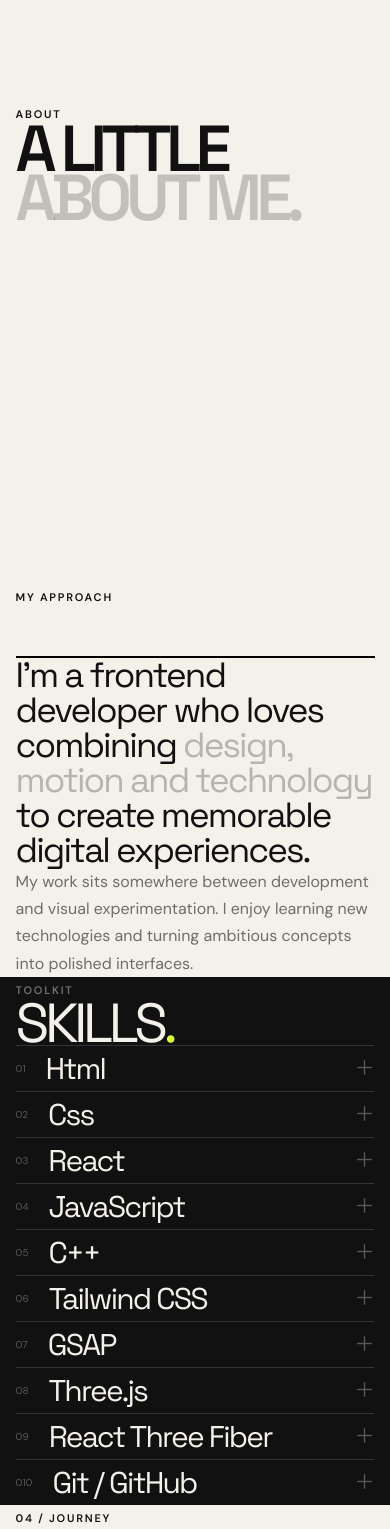
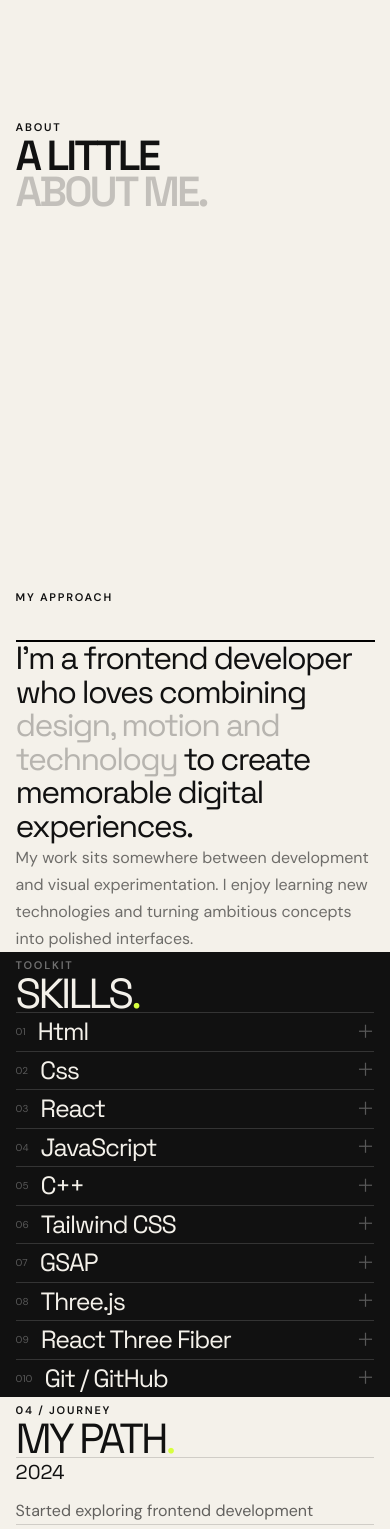
Before and after one commit to priyanka06152024/My-portfolio, a React (Vite) app: page /about in a window 390 px wide. Shown: the part 260-1789 px from the top of the page. Built offline with nearby package versions, Linux system fonts and the light colour scheme.

Commit message:
create reponsive design

```diff
--- a/src/sections/About/AboutHero.jsx
+++ b/src/sections/About/AboutHero.jsx
@@ -1,12 +1,13 @@
+
 function AboutHero() {
   return (
-    <section className="min-h-screen flex items-end pb-[12vh]">
+    <section className="min-h-screen flex items-end pb-[8vh] sm:pb-[10vh] lg:pb-[12vh]">
       <div className="container">
         <span className="section-label">
           About
         </span>
 
-        <h1 className="display-font text-[clamp(65px,13vw,200px)] font-semibold tracking-[-0.09em] leading-[0.75] mt-8">
+        <h1 className="display-font text-[clamp(42px,10vw,200px)] sm:text-[clamp(65px,13vw,200px)] font-semibold tracking-[-0.07em] sm:tracking-[-0.09em] leading-[0.85] sm:leading-[0.75] mt-6 sm:mt-8">
           A LITTLE
           <br />
           <span className="text-black/20">ABOUT ME.</span>
--- a/src/sections/About/AboutStory.jsx
+++ b/src/sections/About/AboutStory.jsx
@@ -1,3 +1,4 @@
+
 import { useLayoutEffect, useRef } from "react";
 import gsap from "gsap";
 import { ScrollTrigger } from "gsap/ScrollTrigger";
@@ -23,22 +24,24 @@ function AboutStory() {
   }, []);
 
   return (
-    <section ref={sectionRef} className="py-[12vh]">
-      <div className="container grid md:grid-cols-[0.4fr_1fr] gap-12">
+    <section ref={sectionRef} className="py-[8vh] sm:py-[12vh]">
+      <div className="container grid grid-cols-1 md:grid-cols-[0.4fr_1fr] gap-8 md:gap-12">
         <div>
           <span className="section-label">My approach</span>
         </div>
 
         <div>
-          <div className="story-line h-[2px] bg-black mb-10" />
+          <div className="story-line h-[2px] bg-black mb-6 sm:mb-10" />
 
-          <p className="display-font text-[clamp(35px,5vw,75px)] leading-[1] tracking-[-0.055em]">
+          <p className="display-font text-[clamp(32px,5vw,75px)] leading-[1.05] sm:leading-[1] tracking-[-0.055em]">
             I&apos;m a frontend developer who loves combining{" "}
-            <span className="text-black/25">design, motion and technology</span>{" "}
+            <span className="text-black/25">
+              design, motion and technology
+            </span>{" "}
             to create memorable digital experiences.
           </p>
 
-          <p className="max-w-[600px] mt-12 text-black/55 leading-[1.7]">
+          <p className="max-w-[600px] mt-7 sm:mt-12 text-black/55 leading-[1.7]">
             My work sits somewhere between development and visual
             experimentation. I enjoy learning new technologies and turning
             ambitious concepts into polished interfaces.
--- a/src/sections/About/Experience.jsx
+++ b/src/sections/About/Experience.jsx
@@ -1,10 +1,11 @@
+
 function Experience() {
   return (
-    <section className="py-[15vh]">
+    <section className="py-[10vh] sm:py-[15vh]">
       <div className="container">
         <span className="section-label">04 / Journey</span>
 
-        <h2 className="display-font text-[clamp(55px,9vw,130px)] tracking-[-0.08em] leading-[0.8] mt-6 mb-20">
+        <h2 className="display-font text-[clamp(42px,9vw,130px)] tracking-[-0.07em] sm:tracking-[-0.08em] leading-[0.85] sm:leading-[0.8] mt-6 mb-12 sm:mb-20">
           MY PATH<span className="text-[#D7FF3F]">.</span>
         </h2>
 
@@ -16,13 +17,13 @@ function Experience() {
           ].map(([year, text]) => (
             <div
               key={year}
-              className="grid md:grid-cols-[180px_1fr] gap-8 py-8 border-b border-black/15"
+              className="grid grid-cols-1 md:grid-cols-[180px_1fr] gap-3 md:gap-8 py-6 sm:py-8 border-b border-black/15"
             >
-              <span className="display-font text-2xl">
+              <span className="display-font text-xl sm:text-2xl">
                 {year}
               </span>
 
-              <p className="text-[18px] text-black/60">
+              <p className="text-base sm:text-[18px] text-black/60 leading-relaxed">
                 {text}
               </p>
             </div>
--- a/src/sections/About/Skills.jsx
+++ b/src/sections/About/Skills.jsx
@@ -1,3 +1,4 @@
+
 import { useState } from "react";
 
 const skills = [
@@ -17,14 +18,14 @@ function Skills() {
   const [active, setActive] = useState(null);
 
   return (
-    <section className="bg-[#111] text-[#F4F1EA] py-[14vh]">
+    <section className="bg-[#111] text-[#F4F1EA] py-[9vh] sm:py-[14vh]">
       <div className="container">
-        <div className="mb-16">
+        <div className="mb-10 sm:mb-16">
           <span className="section-label text-white/40">
-             Toolkit
+            Toolkit
           </span>
 
-          <h2 className="display-font text-[clamp(55px,9vw,130px)] tracking-[-0.08em] leading-[0.8] mt-5">
+          <h2 className="display-font text-[clamp(42px,9vw,130px)] tracking-[-0.07em] sm:tracking-[-0.08em] leading-[0.85] sm:leading-[0.8] mt-5">
             SKILLS<span className="text-[#D7FF3F]">.</span>
           </h2>
         </div>
@@ -35,15 +36,15 @@ function Skills() {
               key={skill}
               onMouseEnter={() => setActive(index)}
               onMouseLeave={() => setActive(null)}
-              className="group border-t border-white/15 py-5 flex items-center justify-between"
+              className="group border-t border-white/15 py-4 sm:py-5 flex items-center justify-between gap-3"
             >
-              <div className="flex items-center gap-5">
-                <span className="text-[10px] text-white/30">
+              <div className="flex items-center gap-3 sm:gap-5 min-w-0">
+                <span className="text-[10px] text-white/30 shrink-0">
                   0{index + 1}
                 </span>
 
                 <span
-                  className={`display-font text-[clamp(30px,5vw,70px)] tracking-[-0.06em] transition-colors duration-300 ${
+                  className={`display-font text-[clamp(25px,5vw,70px)] tracking-[-0.05em] sm:tracking-[-0.06em] transition-colors duration-300 break-words ${
                     active === index ? "text-[#D7FF3F]" : ""
                   }`}
                 >
@@ -51,7 +52,7 @@ function Skills() {
                 </span>
               </div>
 
-              <span className="text-white/30 text-xl">
+              <span className="text-white/30 text-lg sm:text-xl shrink-0">
                 {active === index ? "↗" : "＋"}
               </span>
             </div>
```
